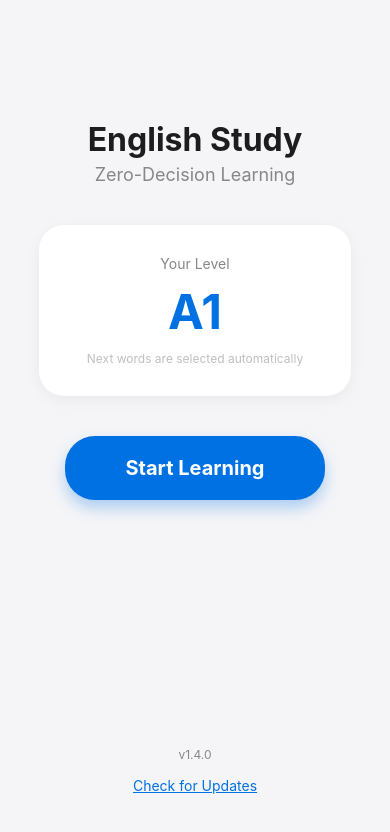
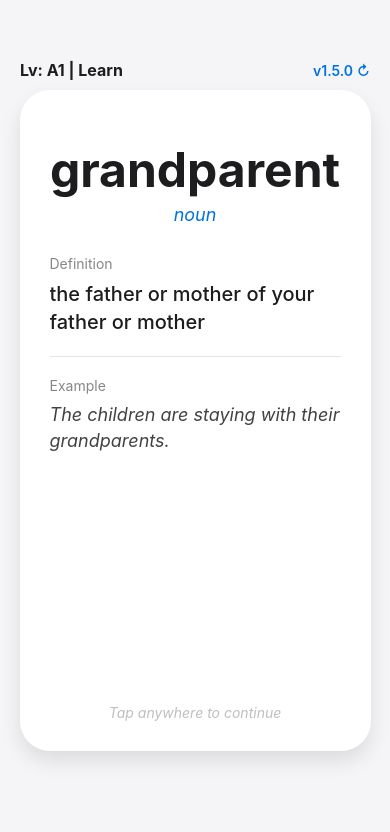
Before and after one commit to CoderCollie/StudyEnglishWords, a React Native app: screen / in a window 390 px wide. Shown: the top 832 px of the page. Built offline with nearby package versions, Linux system fonts and the light colour scheme.

Commit message:
Update to v1.5.0: Direct start learning, removed welcome screen

```diff
--- a/App.js
+++ b/App.js
@@ -3,7 +3,7 @@ import { StyleSheet, Text, View, TouchableOpacity, ScrollView, SafeAreaView, Dim
 import { StatusBar } from 'expo-status-bar';
 import wordsData from './data.json';
 
-const APP_VERSION = "1.4.0";
+const APP_VERSION = "1.5.0";
 
 const LEVEL_MAP = { 'A1': 1, 'A2': 2, 'B1': 3, 'B2': 4, 'C1': 5 };
 const REVERSE_LEVEL_MAP = { 1: 'A1', 2: 'A2', 3: 'B1', 4: 'B2', 5: 'C1' };
@@ -27,7 +27,6 @@ const calculateNextReview = (quality, prevInterval, prevEaseFactor) => {
 };
 
 export default function App() {
-  const [isStarted, setIsStarted] = useState(false);
   const [userLevel, setUserLevel] = useState(1.0);
   const [currentWord, setCurrentWord] = useState(null);
   const [stats, setStats] = useState({});
@@ -35,12 +34,27 @@ export default function App() {
   const [quizOptions, setQuizOptions] = useState(null);
   const [quizState, setQuizState] = useState('playing');
   const [selectedOption, setSelectedOption] = useState(null);
+  const [isLoading, setIsLoading] = useState(true);
 
   useEffect(() => {
     const savedStats = localStorage.getItem('study_progress');
     const savedLevel = localStorage.getItem('user_level');
-    if (savedStats) setStats(JSON.parse(savedStats));
-    if (savedLevel) setUserLevel(parseFloat(savedLevel));
+
+    let initialStats = {};
+    let initialLevel = 1.0;
+
+    if (savedStats) {
+      initialStats = JSON.parse(savedStats);
+      setStats(initialStats);
+    }
+    if (savedLevel) {
+      initialLevel = parseFloat(savedLevel);
+      setUserLevel(initialLevel);
+    }
+
+    // Pick first word immediately
+    pickNextWord(initialStats, initialLevel);
+    setIsLoading(false);
   }, []);
 
   const saveAllData = (newStats, newLevel) => {
@@ -146,41 +160,24 @@ export default function App() {
     }
   };
 
-  if (!isStarted) {
-    const currentLevelLabel = REVERSE_LEVEL_MAP[Math.floor(userLevel)];
+  if (isLoading || !currentWord) {
     return (
       <SafeAreaView style={styles.container}>
-        <Text style={styles.title}>English Study</Text>
-        <Text style={styles.subtitle}>Zero-Decision Learning</Text>
-        <View style={styles.statusBox}>
-          <Text style={styles.statusLabel}>Your Level</Text>
-          <Text style={styles.statusValue}>{currentLevelLabel}</Text>
-          <Text style={styles.statusSubText}>Next words are selected automatically</Text>
-        </View>
-        <TouchableOpacity style={styles.mainStartBtn} onPress={() => {
-          setIsStarted(true);
-          pickNextWord(stats, userLevel);
-        }}>
-          <Text style={styles.mainStartBtnText}>Start Learning</Text>
-        </TouchableOpacity>
-        <View style={styles.footer}>
-          <Text style={styles.versionText}>v{APP_VERSION}</Text>
-          <TouchableOpacity style={styles.updateBtn} onPress={handleForceUpdate}>
-            <Text style={styles.updateBtnText}>Check for Updates</Text>
-          </TouchableOpacity>
-        </View>
+        <Text style={styles.loadingText}>Loading...</Text>
       </SafeAreaView>
     );
   }
+
+  const currentLevelLabel = REVERSE_LEVEL_MAP[Math.floor(userLevel)] || 'A1';
 
   return (
     <SafeAreaView style={styles.container}>
       <StatusBar style="auto" />
       <View style={styles.header}>
-        <TouchableOpacity onPress={() => setIsStarted(false)}>
-          <Text style={styles.backBtn}>← Quit</Text>
+        <Text style={styles.levelIndicator}>Lv: {currentLevelLabel} | {quizOptions ? 'Quiz' : 'Learn'}</Text>
+        <TouchableOpacity onPress={handleForceUpdate}>
+          <Text style={styles.versionText}>v{APP_VERSION} ↻</Text>
         </TouchableOpacity>
-        <Text style={styles.levelIndicator}>{currentWord?.cefr} | {quizOptions ? 'Quiz' : 'Learn'}</Text>
       </View>
 
       {quizOptions ? (
@@ -242,23 +239,16 @@ export default function App() {
 
 const styles = StyleSheet.create({
   container: { flex: 1, backgroundColor: '#f5f5f7', alignItems: 'center' },
-  title: { fontSize: 32, fontWeight: 'bold', marginBottom: 5, color: '#1d1d1f', marginTop: 120 },
-  subtitle: { fontSize: 18, color: '#86868b', marginBottom: 40 },
-  statusBox: { backgroundColor: '#fff', padding: 30, borderRadius: 25, alignItems: 'center', width: '80%', marginBottom: 40, shadowColor: '#000', shadowOffset: {width:0, height:4}, shadowOpacity: 0.05, shadowRadius: 15, elevation: 5 },
-  statusLabel: { fontSize: 14, color: '#86868b', marginBottom: 10 },
-  statusValue: { fontSize: 48, fontWeight: 'bold', color: '#0071e3', marginBottom: 10 },
-  statusSubText: { fontSize: 12, color: '#bfbfbf', textAlign: 'center' },
-  mainStartBtn: { backgroundColor: '#0071e3', paddingVertical: 20, paddingHorizontal: 60, borderRadius: 30, shadowColor: '#0071e3', shadowOffset: {width:0, height:8}, shadowOpacity: 0.3, shadowRadius: 15, elevation: 8 },
-  mainStartBtnText: { color: '#fff', fontSize: 20, fontWeight: 'bold' },
-  header: { width: '100%', paddingHorizontal: 20, flexDirection: 'row', justifyContent: 'space-between', alignItems: 'center', marginTop: 60, marginBottom: 20 },
-  backBtn: { fontSize: 18, color: '#0071e3' },
-  levelIndicator: { fontSize: 14, fontWeight: '600', color: '#86868b' },
-  cardContainer: { width: Dimensions.get('window').width * 0.9, flex: 0.85, marginBottom: 40 },
+  loadingText: { fontSize: 18, color: '#86868b', marginTop: 200 },
+  header: { width: '100%', paddingHorizontal: 20, flexDirection: 'row', justifyContent: 'space-between', alignItems: 'center', marginTop: 60, marginBottom: 10 },
+  levelIndicator: { fontSize: 16, fontWeight: '700', color: '#1d1d1f' },
+  versionText: { color: '#0071e3', fontSize: 14, fontWeight: '600' },
+  cardContainer: { width: Dimensions.get('window').width * 0.9, flex: 0.9, marginBottom: 20 },
   card: { flex: 1, borderRadius: 30, padding: 30, shadowColor: '#000', shadowOffset: {width:0, height:10}, shadowOpacity: 0.1, shadowRadius: 20, elevation: 10 },
   cardFront: { backgroundColor: '#fff', alignItems: 'center' },
   cardBack: { backgroundColor: '#fff' },
   wordText: { fontSize: 48, fontWeight: 'bold', color: '#1d1d1f', textAlign: 'center', marginTop: 20 },
-  quizWordText: { fontSize: 42, fontWeight: 'bold', color: '#1d1d1f', textAlign: 'center', marginTop: 20 },
+  quizWordText: { fontSize: 42, fontWeight: 'bold', color: '#1d1d1f', textAlign: 'center', marginTop: 10 },
   typeText: { fontSize: 18, color: '#0071e3', marginTop: 5, fontStyle: 'italic', textAlign: 'center' },
   cardBackContent: { paddingBottom: 20 },
   definitionLabel: { fontSize: 14, color: '#86868b', marginBottom: 8 },
@@ -266,16 +256,12 @@ const styles = StyleSheet.create({
   divider: { height: 1, backgroundColor: '#e5e5e5', marginVertical: 20 },
   exampleLabel: { fontSize: 14, color: '#86868b', marginBottom: 8 },
   exampleText: { fontSize: 18, color: '#424245', fontStyle: 'italic', lineHeight: 26 },
-  tapToNextText: { textAlign: 'center', color: '#bfbfbf', fontSize: 14, marginTop: 20, fontStyle: 'italic' },
-  footer: { position: 'absolute', bottom: 40, alignItems: 'center' },
-  versionText: { color: '#86868b', fontSize: 12, marginBottom: 5 },
-  updateBtn: { padding: 10 },
-  updateBtnText: { color: '#0071e3', fontSize: 14, textDecorationLine: 'underline' },
+  tapToNextText: { textAlign: 'center', color: '#bfbfbf', fontSize: 14, marginTop: 10, fontStyle: 'italic' },
   optionsContainer: { width: '100%', marginTop: 20 },
   optionBtn: { width: '100%', backgroundColor: '#f5f5f7', padding: 15, borderRadius: 15, marginBottom: 10, borderWidth: 2, borderColor: 'transparent' },
-  optionText: { fontSize: 16, color: '#1d1d1f', lineHeight: 22 },
+  optionText: { fontSize: 15, color: '#1d1d1f', lineHeight: 21 },
   optionCorrect: { backgroundColor: '#e8f5e9', borderColor: '#4CAF50' },
-  optionTextCorrect: { color: '#2e7d32', fontWeight: '600' },
+  optionTextCorrect: { color: '#2e7d32', fontWeight: '700' },
   optionWrong: { backgroundColor: '#ffebee', borderColor: '#ff5252' },
   optionTextWrong: { color: '#c62828' }
 });
```
